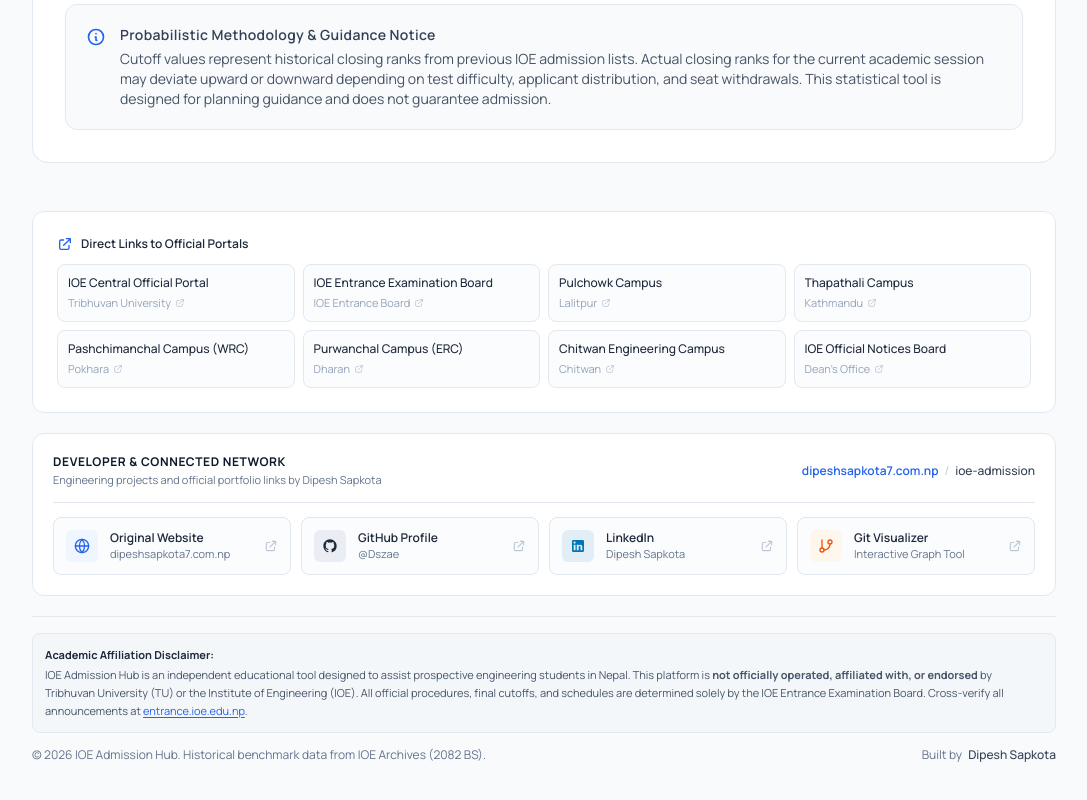
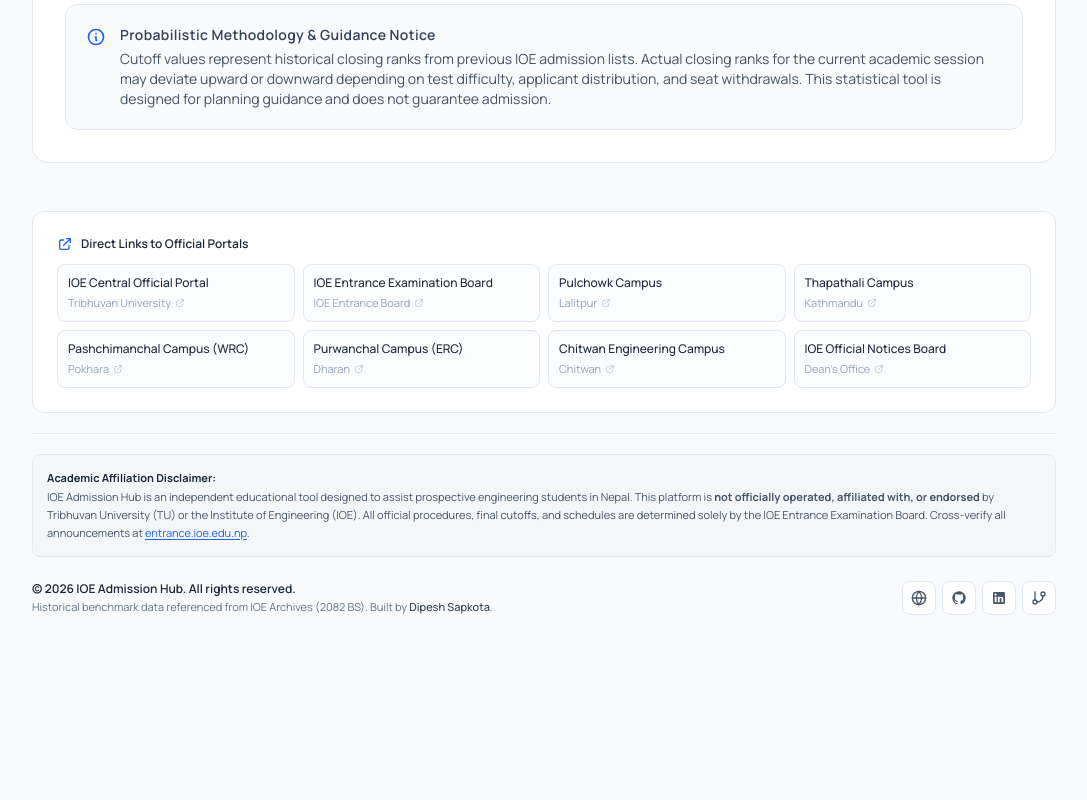
Before and after one commit to Dszae/ioe-admission-guide, a React (Vite) app: page / in a window 1280 px wide. Shown: the part 826-1626 px from the top of the page, without its empty margins (96-1183 px from the left). After the commit the page ends 1521 px from the top, so only its background shows below. Built offline with nearby package versions, Linux system fonts and the light colour scheme.

Commit message:
feat(ui): link logo to home, remove TU subtitle, simplify social links to icons only, and fix dark mode compatibility

```diff
--- a/index.html
+++ b/index.html
@@ -7,6 +7,19 @@
     <link rel="apple-touch-icon" href="/ioe-logo.png" />
     <meta name="viewport" content="width=device-width, initial-scale=1.0" />
     <meta name="theme-color" content="#1e40af" />
+
+    <script>
+      (function() {
+        try {
+          var t = localStorage.getItem('theme');
+          var isDark = t === 'dark' || (!t && window.matchMedia && window.matchMedia('(prefers-color-scheme: dark)').matches);
+          if (isDark) {
+            document.documentElement.classList.add('dark');
+            document.documentElement.style.colorScheme = 'dark';
+          }
+        } catch(e) {}
+      })();
+    </script>
 
     <!-- Google Font: Manrope -->
     <link rel="preconnect" href="https://fonts.googleapis.com" />
--- a/src/App.jsx
+++ b/src/App.jsx
@@ -30,7 +30,36 @@ function TabLoadingSkeleton() {
 }
 
 export default function App() {
-  const [isDark, setIsDark] = useState(false);
+  const [isDark, setIsDark] = useState(() => {
+    try {
+      const saved = localStorage.getItem('theme');
+      if (saved) return saved === 'dark';
+      return typeof window !== 'undefined' && window.matchMedia && window.matchMedia('(prefers-color-scheme: dark)').matches;
+    } catch {
+      return false;
+    }
+  });
+
+  // Sync dark class on document root, body, color-scheme, and storage
+  useEffect(() => {
+    try {
+      const root = document.documentElement;
+      const themeColorMeta = document.querySelector('meta[name="theme-color"]');
+      if (isDark) {
+        root.classList.add('dark');
+        document.body.classList.add('dark');
+        root.style.colorScheme = 'dark';
+        if (themeColorMeta) themeColorMeta.setAttribute('content', '#0b0e17');
+        localStorage.setItem('theme', 'dark');
+      } else {
+        root.classList.remove('dark');
+        document.body.classList.remove('dark');
+        root.style.colorScheme = 'light';
+        if (themeColorMeta) themeColorMeta.setAttribute('content', '#1e40af');
+        localStorage.setItem('theme', 'light');
+      }
+    } catch {}
+  }, [isDark]);
 
   // Read initial tab from URL parameter for search sitelink compatibility
   const [activeTab, setActiveTab] = useState(() => {
--- a/src/components/Footer.jsx
+++ b/src/components/Footer.jsx
@@ -38,154 +38,10 @@ export default function Footer({ isDark }) {
         </div>
       </div>
 
-      {/* Author, Sitelinks & Social Links Network */}
-      <div className={`p-4 sm:p-5 rounded-xl border mb-5 transition-colors ${
-        isDark ? 'bg-[#131620] border-slate-800' : 'bg-white border-slate-200 shadow-2xs'
-      }`}>
-        <div className="flex flex-col sm:flex-row sm:items-center justify-between gap-2.5 pb-3.5 mb-3.5 border-b border-slate-200 dark:border-slate-800">
-          <div>
-            <h2 className="text-xs font-bold text-slate-900 dark:text-white uppercase tracking-wider">
-              Developer & Connected Network
-            </h2>
-            <p className="text-[11px] text-slate-500 dark:text-slate-400 mt-0.5">
-              Engineering projects and official portfolio links by Dipesh Sapkota
-            </p>
-          </div>
+      {/* Disclaimers & Credits */}
+      <div className="space-y-4 text-xs leading-relaxed border-t border-slate-200 dark:border-slate-800 pt-5">
 
-          {/* Sitelink Breadcrumb */}
-          <nav aria-label="Sitelink Breadcrumb" className="flex items-center gap-1.5 text-xs text-slate-500 dark:text-slate-400">
-            <a
-              href="https://www.dipeshsapkota7.com.np/"
-              target="_blank"
-              rel="noopener noreferrer home author"
-              className="text-blue-600 dark:text-blue-400 font-semibold hover:underline"
-              title="Dipesh Sapkota Official Website"
-            >
-              dipeshsapkota7.com.np
-            </a>
-            <span className="opacity-40" aria-hidden="true">/</span>
-            <span className="text-slate-700 dark:text-slate-300 font-medium">ioe-admission</span>
-          </nav>
-        </div>
-
-        {/* Social & Platform Badges Grid */}
-        <div className="grid grid-cols-1 sm:grid-cols-2 lg:grid-cols-4 gap-2.5 text-xs">
-
-          {/* Original Website */}
-          <a
-            href="https://www.dipeshsapkota7.com.np/"
-            target="_blank"
-            rel="noopener noreferrer home author"
-            title="Visit Dipesh Sapkota Official Website"
-            className="p-3 rounded-lg border border-slate-200 dark:border-slate-800 hover:border-blue-400 dark:hover:border-blue-600 bg-slate-50/60 dark:bg-slate-850/60 hover:bg-white dark:hover:bg-slate-800 transition-all flex items-center gap-3 group"
-          >
-            <div className="w-8 h-8 rounded-md bg-blue-50 dark:bg-blue-950/60 text-blue-600 dark:text-blue-400 flex items-center justify-center shrink-0">
-              <svg className="w-4 h-4" fill="none" stroke="currentColor" viewBox="0 0 24 24" aria-hidden="true">
-                <circle cx="12" cy="12" r="10" strokeWidth="2" />
-                <path strokeLinecap="round" strokeLinejoin="round" strokeWidth="2" d="M2 12h20M12 2a15.3 15.3 0 014 10 15.3 15.3 0 01-4 10 15.3 15.3 0 01-4-10 15.3 15.3 0 014-10z" />
-              </svg>
-            </div>
-            <div className="min-w-0 flex-1">
-              <span className="font-semibold text-slate-800 dark:text-slate-200 group-hover:text-blue-600 dark:group-hover:text-blue-400 block truncate">
-                Original Website
-              </span>
-              <span className="text-[11px] text-slate-500 dark:text-slate-400 block truncate">
-                dipeshsapkota7.com.np
-              </span>
-            </div>
-            <svg className="w-3.5 h-3.5 text-slate-400 opacity-60 group-hover:opacity-100 group-hover:text-blue-600 dark:group-hover:text-blue-400 shrink-0" fill="none" stroke="currentColor" viewBox="0 0 24 24" aria-hidden="true">
-              <path strokeLinecap="round" strokeLinejoin="round" strokeWidth="2" d="M10 6H6a2 2 0 00-2 2v10a2 2 0 002 2h10a2 2 0 002-2v-4M14 4h6m0 0v6m0-6L10 14" />
-            </svg>
-          </a>
-
-          {/* GitHub Profile */}
-          <a
-            href="https://github.com/Dszae"
-            target="_blank"
-            rel="noopener noreferrer me"
-            title="View Dipesh Sapkota GitHub Profile"
-            className="p-3 rounded-lg border border-slate-200 dark:border-slate-800 hover:border-slate-400 dark:hover:border-slate-600 bg-slate-50/60 dark:bg-slate-850/60 hover:bg-white dark:hover:bg-slate-800 transition-all flex items-center gap-3 group"
-          >
-            <div className="w-8 h-8 rounded-md bg-slate-200/70 dark:bg-slate-800 text-slate-800 dark:text-slate-200 flex items-center justify-center shrink-0">
-              <svg className="w-4 h-4 fill-current" viewBox="0 0 24 24" aria-hidden="true">
-                <path fillRule="evenodd" clipRule="evenodd" d="M12 2C6.477 2 2 6.484 2 12.017c0 4.425 2.865 8.18 6.839 9.504.5.092.682-.217.682-.483 0-.237-.008-.868-.013-1.703-2.782.605-3.369-1.343-3.369-1.343-.454-1.158-1.11-1.466-1.11-1.466-.908-.62.069-.608.069-.608 1.003.07 1.53 1.032 1.53 1.032.892 1.53 2.341 1.088 2.91.832.092-.647.35-1.088.636-1.338-2.22-.253-4.555-1.113-4.555-4.951 0-1.093.39-1.988 1.029-2.688-.103-.253-.446-1.272.098-2.65 0 0 .84-.27 2.75 1.026A9.564 9.564 0 0112 6.844c.85.004 1.705.115 2.504.337 1.909-1.296 2.747-1.027 2.747-1.027.546 1.379.202 2.398.1 2.651.64.7 1.028 1.595 1.028 2.688 0 3.848-2.339 4.695-4.566 4.943.359.309.678.92.678 1.855 0 1.338-.012 2.419-.012 2.747 0 .268.18.58.688.482A10.019 10.019 0 0022 12.017C22 6.484 17.522 2 12 2z" />
-              </svg>
-            </div>
-            <div className="min-w-0 flex-1">
-              <span className="font-semibold text-slate-800 dark:text-slate-200 group-hover:text-blue-600 dark:group-hover:text-blue-400 block truncate">
-                GitHub Profile
-              </span>
-              <span className="text-[11px] text-slate-500 dark:text-slate-400 block truncate">
-                @Dszae
-              </span>
-            </div>
-            <svg className="w-3.5 h-3.5 text-slate-400 opacity-60 group-hover:opacity-100 group-hover:text-blue-600 dark:group-hover:text-blue-400 shrink-0" fill="none" stroke="currentColor" viewBox="0 0 24 24" aria-hidden="true">
-              <path strokeLinecap="round" strokeLinejoin="round" strokeWidth="2" d="M10 6H6a2 2 0 00-2 2v10a2 2 0 002 2h10a2 2 0 002-2v-4M14 4h6m0 0v6m0-6L10 14" />
-            </svg>
-          </a>
-
-          {/* LinkedIn Profile */}
-          <a
-            href="https://www.linkedin.com/in/dipesh-sapkota/"
-            target="_blank"
-            rel="noopener noreferrer me"
-            title="Connect with Dipesh Sapkota on LinkedIn"
-            className="p-3 rounded-lg border border-slate-200 dark:border-slate-800 hover:border-blue-500 dark:hover:border-blue-500 bg-slate-50/60 dark:bg-slate-850/60 hover:bg-white dark:hover:bg-slate-800 transition-all flex items-center gap-3 group"
-          >
-            <div className="w-8 h-8 rounded-md bg-[#0077b5]/10 text-[#0077b5] flex items-center justify-center shrink-0">
-              <svg className="w-4 h-4 fill-current" viewBox="0 0 24 24" aria-hidden="true">
-                <path d="M19 3a2 2 0 0 1 2 2v14a2 2 0 0 1-2 2H5a2 2 0 0 1-2-2V5a2 2 0 0 1 2-2h14m-.5 15.5v-5.3a3.26 3.26 0 0 0-3.26-3.26c-.85 0-1.84.52-2.28 1.3v-1.11h-2.79v8.37h2.79v-4.93c0-.77.62-1.4 1.39-1.4a1.4 1.4 0 0 1 1.4 1.4v4.93h2.75M6.88 8.56a1.68 1.68 0 0 0 1.68-1.68c0-.93-.75-1.69-1.68-1.69a1.69 1.69 0 0 0-1.69 1.69c0 .93.76 1.68 1.69 1.68m1.39 9.94v-8.37H5.5v8.37h2.77z" />
-              </svg>
-            </div>
-            <div className="min-w-0 flex-1">
-              <span className="font-semibold text-slate-800 dark:text-slate-200 group-hover:text-blue-600 dark:group-hover:text-blue-400 block truncate">
-                LinkedIn
-              </span>
-              <span className="text-[11px] text-slate-500 dark:text-slate-400 block truncate">
-                Dipesh Sapkota
-              </span>
-            </div>
-            <svg className="w-3.5 h-3.5 text-slate-400 opacity-60 group-hover:opacity-100 group-hover:text-blue-600 dark:group-hover:text-blue-400 shrink-0" fill="none" stroke="currentColor" viewBox="0 0 24 24" aria-hidden="true">
-              <path strokeLinecap="round" strokeLinejoin="round" strokeWidth="2" d="M10 6H6a2 2 0 00-2 2v10a2 2 0 002 2h10a2 2 0 002-2v-4M14 4h6m0 0v6m0-6L10 14" />
-            </svg>
-          </a>
-
-          {/* Git Visualizer Platform */}
-          <a
-            href="https://git-visualizer.dipeshsapkota7.com.np/"
-            target="_blank"
-            rel="noopener noreferrer"
-            title="Launch Git Visualizer Companion Platform"
-            className="p-3 rounded-lg border border-slate-200 dark:border-slate-800 hover:border-orange-400 dark:hover:border-orange-500 bg-slate-50/60 dark:bg-slate-850/60 hover:bg-white dark:hover:bg-slate-800 transition-all flex items-center gap-3 group"
-          >
-            <div className="w-8 h-8 rounded-md bg-orange-50 dark:bg-orange-950/50 text-orange-600 dark:orange-400 flex items-center justify-center shrink-0">
-              <svg className="w-4 h-4" fill="none" stroke="currentColor" viewBox="0 0 24 24" aria-hidden="true">
-                <line x1="6" y1="3" x2="6" y2="15" strokeWidth="2" strokeLinecap="round" />
-                <circle cx="18" cy="6" r="3" strokeWidth="2" />
-                <circle cx="6" cy="18" r="3" strokeWidth="2" />
-                <path d="M18 9a9 9 0 0 1-9 9" strokeWidth="2" strokeLinecap="round" />
-              </svg>
-            </div>
-            <div className="min-w-0 flex-1">
-              <span className="font-semibold text-slate-800 dark:text-slate-200 group-hover:text-orange-600 dark:group-hover:text-orange-400 block truncate">
-                Git Visualizer
-              </span>
-              <span className="text-[11px] text-slate-500 dark:text-slate-400 block truncate">
-                Interactive Graph Tool
-              </span>
-            </div>
-            <svg className="w-3.5 h-3.5 text-slate-400 opacity-60 group-hover:opacity-100 group-hover:text-orange-600 dark:group-hover:text-orange-400 shrink-0" fill="none" stroke="currentColor" viewBox="0 0 24 24" aria-hidden="true">
-              <path strokeLinecap="round" strokeLinejoin="round" strokeWidth="2" d="M10 6H6a2 2 0 00-2 2v10a2 2 0 002 2h10a2 2 0 002-2v-4M14 4h6m0 0v6m0-6L10 14" />
-            </svg>
-          </a>
-
-        </div>
-      </div>
-
-      {/* Disclaimers & Credits */}
-      <div className="space-y-3 text-xs leading-relaxed border-t border-slate-200 dark:border-slate-800 pt-4">
-
-        <div className="p-3 rounded-lg bg-slate-100/70 dark:bg-slate-900/60 border border-slate-200 dark:border-slate-800 text-[11px] text-slate-600 dark:text-slate-400">
+        <div className="p-3.5 rounded-lg bg-slate-100/70 dark:bg-slate-900/60 border border-slate-200 dark:border-slate-800 text-[11px] text-slate-600 dark:text-slate-400">
           <strong className="text-slate-800 dark:text-slate-200 block mb-0.5">
             Academic Affiliation Disclaimer:
           </strong>
@@ -195,21 +51,87 @@ export default function Footer({ isDark }) {
           </a>.
         </div>
 
-        <div className="flex flex-col sm:flex-row justify-between items-center gap-2 text-slate-500 text-xs pt-0.5">
-          <p>
-            © {new Date().getFullYear()} IOE Admission Hub. Historical benchmark data from IOE Archives (2082 BS).
-          </p>
-          <p className="flex items-center gap-1.5">
-            <span>Built by</span>
+        {/* Bottom Bar: All Rights Reserved & Social Logos Only */}
+        <div className="flex flex-col sm:flex-row justify-between items-center gap-3 pt-2 text-xs">
+          <div className="text-center sm:text-left text-slate-500 dark:text-slate-400">
+            <p className="font-semibold text-slate-800 dark:text-slate-200">
+              © {new Date().getFullYear()} IOE Admission Hub. All rights reserved.
+            </p>
+            <p className="text-[11px] text-slate-500 dark:text-slate-400 mt-0.5">
+              Historical benchmark data referenced from IOE Archives (2082 BS). Built by{' '}
+              <a
+                href="https://www.dipeshsapkota7.com.np/"
+                target="_blank"
+                rel="noopener noreferrer home author"
+                className="font-medium text-slate-700 dark:text-slate-300 hover:text-blue-600 dark:hover:text-blue-400 hover:underline transition-colors"
+              >
+                Dipesh Sapkota
+              </a>.
+            </p>
+          </div>
+
+          {/* Social Links (Logo Only) */}
+          <div className="flex items-center gap-1.5 shrink-0" aria-label="Author Social Profiles">
+            {/* Website Icon */}
             <a
               href="https://www.dipeshsapkota7.com.np/"
               target="_blank"
               rel="noopener noreferrer home author"
-              className="font-medium text-slate-700 dark:text-slate-300 hover:text-blue-600 dark:hover:text-blue-400 hover:underline"
+              title="Dipesh Sapkota Website"
+              aria-label="Dipesh Sapkota Website"
+              className="p-2 rounded-lg border border-slate-200 dark:border-slate-800 bg-white dark:bg-slate-850 hover:bg-slate-100 dark:hover:bg-slate-800 text-slate-600 dark:text-slate-400 hover:text-blue-600 dark:hover:text-blue-400 transition-colors shadow-2xs"
             >
-              Dipesh Sapkota
+              <svg className="w-4 h-4" fill="none" stroke="currentColor" viewBox="0 0 24 24" aria-hidden="true">
+                <circle cx="12" cy="12" r="10" strokeWidth="2" />
+                <path strokeLinecap="round" strokeLinejoin="round" strokeWidth="2" d="M2 12h20M12 2a15.3 15.3 0 014 10 15.3 15.3 0 01-4 10 15.3 15.3 0 01-4-10 15.3 15.3 0 014-10z" />
+              </svg>
             </a>
-          </p>
+
+            {/* GitHub Icon */}
+            <a
+              href="https://github.com/Dszae"
+              target="_blank"
+              rel="noopener noreferrer me"
+              title="GitHub Profile (@Dszae)"
+              aria-label="GitHub Profile"
+              className="p-2 rounded-lg border border-slate-200 dark:border-slate-800 bg-white dark:bg-slate-850 hover:bg-slate-100 dark:hover:bg-slate-800 text-slate-600 dark:text-slate-400 hover:text-slate-900 dark:hover:text-white transition-colors shadow-2xs"
+            >
+              <svg className="w-4 h-4 fill-current" viewBox="0 0 24 24" aria-hidden="true">
+                <path fillRule="evenodd" clipRule="evenodd" d="M12 2C6.477 2 2 6.484 2 12.017c0 4.425 2.865 8.18 6.839 9.504.5.092.682-.217.682-.483 0-.237-.008-.868-.013-1.703-2.782.605-3.369-1.343-3.369-1.343-.454-1.158-1.11-1.466-1.11-1.466-.908-.62.069-.608.069-.608 1.003.07 1.53 1.032 1.53 1.032.892 1.53 2.341 1.088 2.91.832.092-.647.35-1.088.636-1.338-2.22-.253-4.555-1.113-4.555-4.951 0-1.093.39-1.988 1.029-2.688-.103-.253-.446-1.272.098-2.65 0 0 .84-.27 2.75 1.026A9.564 9.564 0 0112 6.844c.85.004 1.705.115 2.504.337 1.909-1.296 2.747-1.027 2.747-1.027.546 1.379.202 2.398.1 2.651.64.7 1.028 1.595 1.028 2.688 0 3.848-2.339 4.695-4.566 4.943.359.309.678.92.678 1.855 0 1.338-.012 2.419-.012 2.747 0 .268.18.58.688.482A10.019 10.019 0 0022 12.017C22 6.484 17.522 2 12 2z" />
+              </svg>
+            </a>
+
+            {/* LinkedIn Icon */}
+            <a
+              href="https://www.linkedin.com/in/dipesh-sapkota/"
+              target="_blank"
+              rel="noopener noreferrer me"
+              title="LinkedIn Profile"
+              aria-label="LinkedIn Profile"
+              className="p-2 rounded-lg border border-slate-200 dark:border-slate-800 bg-white dark:bg-slate-850 hover:bg-slate-100 dark:hover:bg-slate-800 text-slate-600 dark:text-slate-400 hover:text-[#0077b5] dark:hover:text-[#0077b5] transition-colors shadow-2xs"
+            >
+              <svg className="w-4 h-4 fill-current" viewBox="0 0 24 24" aria-hidden="true">
+                <path d="M19 3a2 2 0 0 1 2 2v14a2 2 0 0 1-2 2H5a2 2 0 0 1-2-2V5a2 2 0 0 1 2-2h14m-.5 15.5v-5.3a3.26 3.26 0 0 0-3.26-3.26c-.85 0-1.84.52-2.28 1.3v-1.11h-2.79v8.37h2.79v-4.93c0-.77.62-1.4 1.39-1.4a1.4 1.4 0 0 1 1.4 1.4v4.93h2.75M6.88 8.56a1.68 1.68 0 0 0 1.68-1.68c0-.93-.75-1.69-1.68-1.69a1.69 1.69 0 0 0-1.69 1.69c0 .93.76 1.68 1.69 1.68m1.39 9.94v-8.37H5.5v8.37h2.77z" />
+              </svg>
+            </a>
+
+            {/* Git Visualizer Icon */}
+            <a
+              href="https://git-visualizer.dipeshsapkota7.com.np/"
+              target="_blank"
+              rel="noopener noreferrer"
+              title="Git Visualizer Platform"
+              aria-label="Git Visualizer Platform"
+              className="p-2 rounded-lg border border-slate-200 dark:border-slate-800 bg-white dark:bg-slate-850 hover:bg-slate-100 dark:hover:bg-slate-800 text-slate-600 dark:text-slate-400 hover:text-orange-600 dark:hover:text-orange-400 transition-colors shadow-2xs"
+            >
+              <svg className="w-4 h-4" fill="none" stroke="currentColor" viewBox="0 0 24 24" aria-hidden="true">
+                <line x1="6" y1="3" x2="6" y2="15" strokeWidth="2" strokeLinecap="round" />
+                <circle cx="18" cy="6" r="3" strokeWidth="2" />
+                <circle cx="6" cy="18" r="3" strokeWidth="2" />
+                <path d="M18 9a9 9 0 0 1-9 9" strokeWidth="2" strokeLinecap="round" />
+              </svg>
+            </a>
+          </div>
         </div>
 
       </div>
--- a/src/components/Header.jsx
+++ b/src/components/Header.jsx
@@ -110,32 +110,46 @@ export default function Header({
       <header className="fixed top-0 inset-x-0 z-40 h-16 sm:h-18 bg-white/95 dark:bg-[#0b0e17]/95 backdrop-blur-md border-b border-slate-200/90 dark:border-slate-800/90 print:hidden transition-colors shadow-2xs">
         <div className="max-w-6xl mx-auto px-3 sm:px-6 h-full flex items-center justify-between gap-3 sm:gap-4">
 
-          {/* Logo & Brand Identity with Breadcrumb Sitelink */}
+          {/* Logo & Brand Identity (Links to same page) */}
           <div className="flex items-center gap-2.5 sm:gap-3.5 min-w-0 shrink-0">
-            <div className="w-9 h-9 sm:w-10 sm:h-10 rounded-lg sm:rounded-xl bg-white dark:bg-slate-800 border border-slate-200 dark:border-slate-700 flex items-center justify-center p-1.5 shadow-2xs shrink-0">
+            <a
+              href="/"
+              onClick={(e) => {
+                e.preventDefault();
+                handleSelectTab('predictor');
+                window.scrollTo({ top: 0, behavior: 'smooth' });
+              }}
+              title="IOE Admission Hub — Go to homepage"
+              aria-label="IOE Admission Hub homepage"
+              className="w-9 h-9 sm:w-10 sm:h-10 rounded-lg sm:rounded-xl bg-white dark:bg-slate-800 border border-slate-200 dark:border-slate-700 flex items-center justify-center p-1.5 shadow-2xs shrink-0 hover:border-blue-500 dark:hover:border-blue-400 transition-colors focus:outline-none focus:ring-2 focus:ring-blue-500"
+            >
               <img
                 src="/ioe-logo.png"
-                alt="Tribhuvan University Emblem"
+                alt="Tribhuvan University IOE Emblem"
                 className="w-full h-full object-contain"
                 onError={(e) => {
                   e.currentTarget.src = "/ioe logo.png";
                 }}
               />
-            </div>
+            </a>
 
-            <div className="flex flex-col min-w-0">
-              <span className="text-[10px] sm:text-[11px] font-semibold text-blue-600 dark:text-blue-400 uppercase tracking-wider leading-none mb-1">
-                TU Engineering Counseling
+            <a
+              href="/"
+              onClick={(e) => {
+                e.preventDefault();
+                handleSelectTab('predictor');
+                window.scrollTo({ top: 0, behavior: 'smooth' });
+              }}
+              className="flex items-center gap-1.5 sm:gap-2 group focus:outline-none"
+              title="IOE Admission Hub"
+            >
+              <span className="text-sm sm:text-base font-bold tracking-tight text-slate-900 dark:text-white group-hover:text-blue-600 dark:group-hover:text-blue-400 transition-colors truncate leading-tight">
+                IOE Admission Hub
               </span>
-              <div className="flex items-center gap-1.5 sm:gap-2">
-                <span className="text-sm sm:text-base font-bold tracking-tight text-slate-900 dark:text-white truncate leading-tight">
-                  IOE Admission Hub
-                </span>
-                <span className="text-[10px] font-semibold px-1.5 py-0.5 rounded bg-blue-50 dark:bg-blue-950/60 text-blue-700 dark:text-blue-300 border border-blue-200/60 dark:border-blue-800/50 hidden md:inline-block">
-                  2081/2082 BS
-                </span>
-              </div>
-            </div>
+              <span className="text-[10px] font-semibold px-1.5 py-0.5 rounded bg-blue-50 dark:bg-blue-950/60 text-blue-700 dark:text-blue-300 border border-blue-200/60 dark:border-blue-800/50 hidden md:inline-block">
+                2081/2082 BS
+              </span>
+            </a>
           </div>
 
           {/* Center: Desktop Shortcut Navigation with More Dropdown */}
--- a/src/index.css
+++ b/src/index.css
@@ -10,6 +10,30 @@ body,
   font-family: 'Manrope', system-ui, -apple-system, BlinkMacSystemFont, 'Segoe UI', Roboto, sans-serif;
   -webkit-font-smoothing: antialiased;
   -moz-osx-font-smoothing: grayscale;
+}
+
+html.dark,
+body.dark {
+  background-color: #0b0e17;
+  color: #f1f5f9;
+  color-scheme: dark;
+}
+
+html:not(.dark),
+body:not(.dark) {
+  background-color: #f8fafc;
+  color: #0f172a;
+  color-scheme: light;
+}
+
+html.dark select option {
+  background-color: #0f172a;
+  color: #f8fafc;
+}
+
+html:not(.dark) select option {
+  background-color: #ffffff;
+  color: #0f172a;
 }
 
 button,
```
